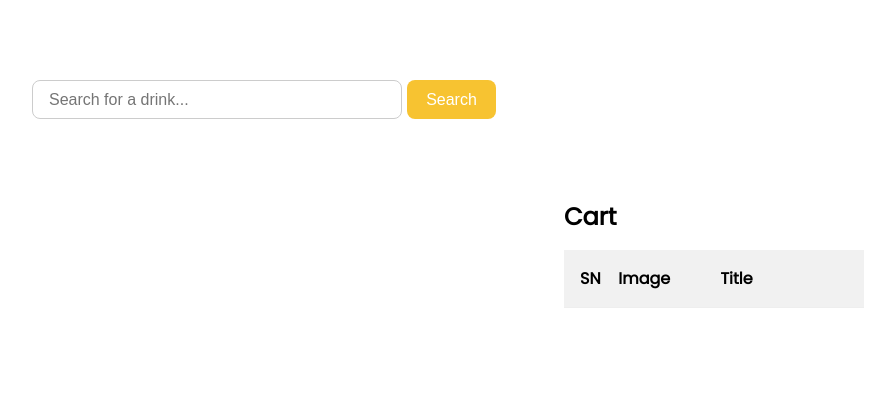
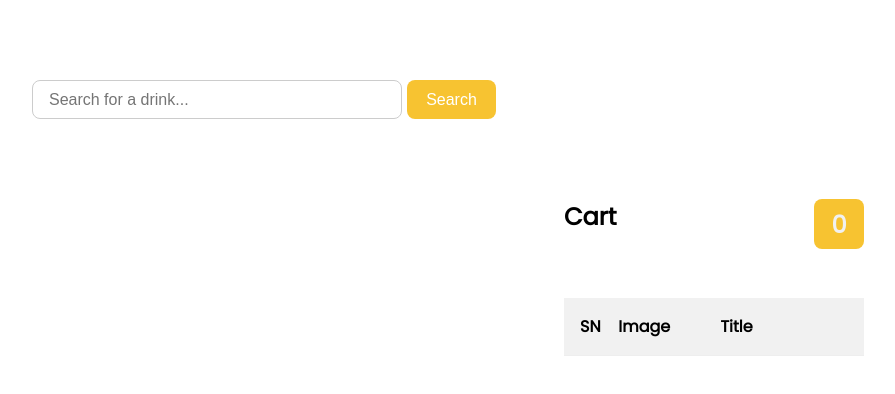
Before and after one commit to yanisahmed/thecocktaildb, a plain HTML site: page index.html in a window 1280 px wide. Shown: the whole page, without its empty margins (376-1271 px from the left). Drawn offline with Linux system fonts and the light colour scheme; no server answers.

Commit message:
added coounter

```diff
--- a/app.js
+++ b/app.js
@@ -27,7 +27,7 @@ searchForm.addEventListener('submit', function (event) {
                         <img src="${drink.strDrinkThumb}" alt="${drink.strDrink}"/>
                         <h3>${drink.strDrink}</h3>
                         <p><strong>Category:</strong> ${drink.strCategory}</p>
-                        <p><strong>Instructions:</strong> ${drink.strInstructions.slice(1, 30)}</p>
+                        <p><strong>Instructions:</strong> ${drink.strInstructions.slice(0, 15)}</p>
                         <div class="buttons d-flex justify-content-center">
                             <button class="add-to-cart" data-id="${drink.idDrink}">Add to Cart</button>
                             <button class="show-details" data-id="${drink.idDrink}">Show Details</button>
@@ -81,7 +81,7 @@ document.addEventListener('DOMContentLoaded', async (e) => {
                 <img src="${drink.strDrinkThumb}" alt="${drink.strDrink}"/>
                 <h3>${drink.strDrink}</h3>
                 <p><strong>Category:</strong> ${drink.strCategory}</p>
-                <p><strong>Instructions:</strong> ${drink.strInstructions.slice(1, 30)}</p>
+                <p><strong>Instructions:</strong> ${drink.strInstructions.slice(0, 15)}</p>
                 <div class="buttons d-flex  justify-content-center">
                 <button class="add-to-cart" data-id="${drink.idDrink}">Add to Cart</button>
                 <button class="show-details" data-id="${drink.idDrink}">Show Details</button>
@@ -126,6 +126,10 @@ async function addToCart(drinkId) {
         alert('You can only add up to 7 items to the cart.');
         return;
     }
+    const cartCount = document.getElementById('cart-count');
+    cartCount.textContent = cartList.children.length - 1;
+
+
     const response = await fetch(`https://www.thecocktaildb.com/api/json/v1/1/lookup.php?i=${drinkId}`)
     const data = await response.json();
     const drinks = data.drinks;
--- a/index.html
+++ b/index.html
@@ -23,7 +23,10 @@
       <div class="row" id="results">
         <div class="col-9 d-flex product-list" id="product-list"></div>
         <div class="col-3 cart" id="cart">
-          <h2 class="mb-1">Cart</h2>
+          <div class="d-flex justify-content-between align-items-center mb-3">
+            <h2 class="mb-1">Cart</h2>
+            <h2 class="mb-1" id="cart-count">0</h2>
+          </div>
           <div class="cart-header">
             <div class="cart-col sn">SN</div>
             <div class="cart-col image">Image</div>
--- a/style.css
+++ b/style.css
@@ -25,6 +25,9 @@ body {
 }
 .justify-content-center {
   justify-content: center;
+}
+.justify-content-between {
+  justify-content: space-between;
 }
 .row {
   display: flex;
@@ -227,6 +230,18 @@ body {
 }
 
 /* Cart styles */
+h2#cart-count {
+  color: #f1f1f1;
+  font-size: 1.5rem;
+  width: 50px;
+  height: 50px;
+  text-align: center;
+  font-weight: bold;
+  margin: 0;
+  padding: 0.5rem;
+  border-radius: 8px;
+  background-color: #f7c331;
+}
 
 .cart-header,
 .cart-item {
```
